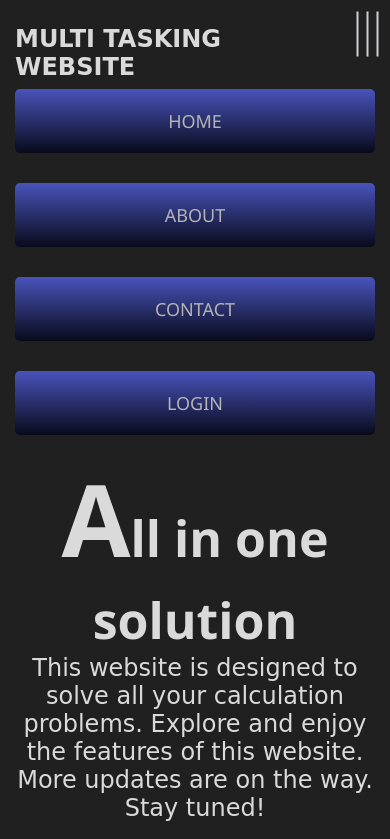
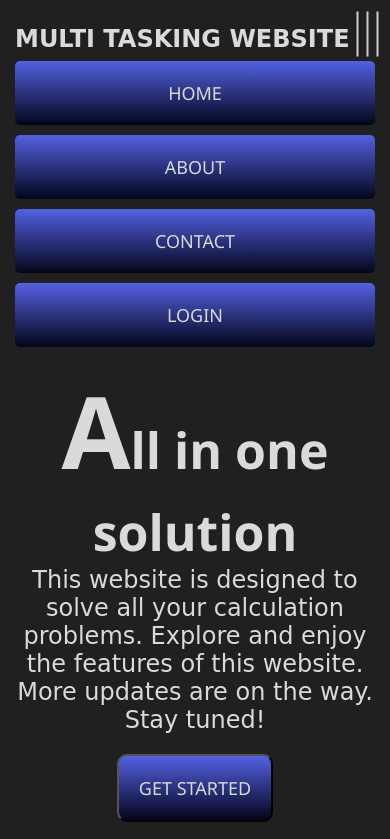
Before and after one commit to uniquavtaarhere/multi-tasking-site-js-project01, a plain HTML site: page index.html in a window 390 px wide. Both pictures are taken after a click on the element 367 px from the left and 34 px from the top of the page. Shown: the top 839 px of the page. Drawn offline with Linux system fonts and the light colour scheme.

Commit message:
css updated

```diff
--- a/style.css
+++ b/style.css
@@ -6,6 +6,7 @@
 }
 body{
     background-color: #202020;
+
 }
 
 .navbar{
@@ -13,6 +14,7 @@ body{
     justify-content: space-between;
     align-items: center;
     padding:15px;
+
 }
 .navbar .menu >h1{
    color:#DADADA;
@@ -325,6 +327,15 @@ body{
 
 
 @media (max-width:700px){
+    .navbar{
+        margin:0px;
+    }
+    .navbar{
+        flex-direction: column;
+        justify-content: flex-start;
+        width:100%;
+
+    }
     .navbar .menu{
         text-align: start;
         margin-left:0px;
@@ -334,29 +345,22 @@ body{
     }
     .navbar .menu >h1{
         font-size: 24px;
-        width:80%;
+        width:100%;
     }
-     .list-items{
-        opacity:0;
+   .navbar .list-items {
+    gap:10px;
+   }
+
+    .list-items .child-lists{
+        flex:1;
     }
-    .navbar{
-        flex-direction: column;
-        justify-content: flex-start;
-        width:100%;
+
+    .navbar .bars-parent{
+        opacity:1;
 
     }
-    .active{
-        transition:0.5s linear;
-        background-color:#202020;
-        width:100%;
-        text-align: center;
-        opacity:0.8;
-        display:flex;
-        flex-direction: column;
-   }
-       .navbar .bars-parent{
-        opacity:1;
-    }
+
+
     .new{
         transform:rotate(90deg);
         transition:0.5s;
@@ -385,4 +389,20 @@ body{
 
         object-fit: fill;
        }
+        .list-items{
+
+        flex-wrap: wrap;
+        opacity: 0;
+           }
+       .active{
+        transition:0.5s linear;
+        background-color:#202020;
+        width:100%;
+        text-align: center;
+        opacity:1;
+        gap:10px;
+        flex-direction: column;
+
+   }
+
     }
```
